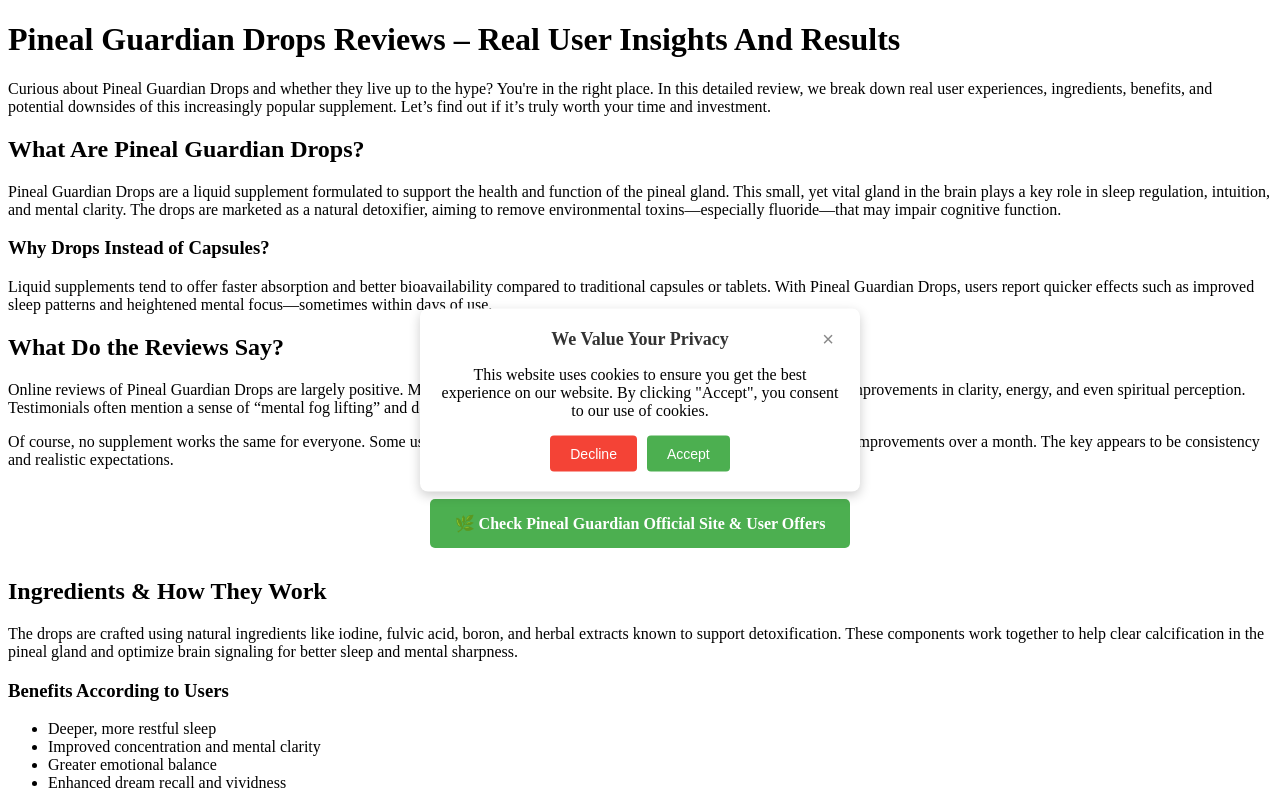
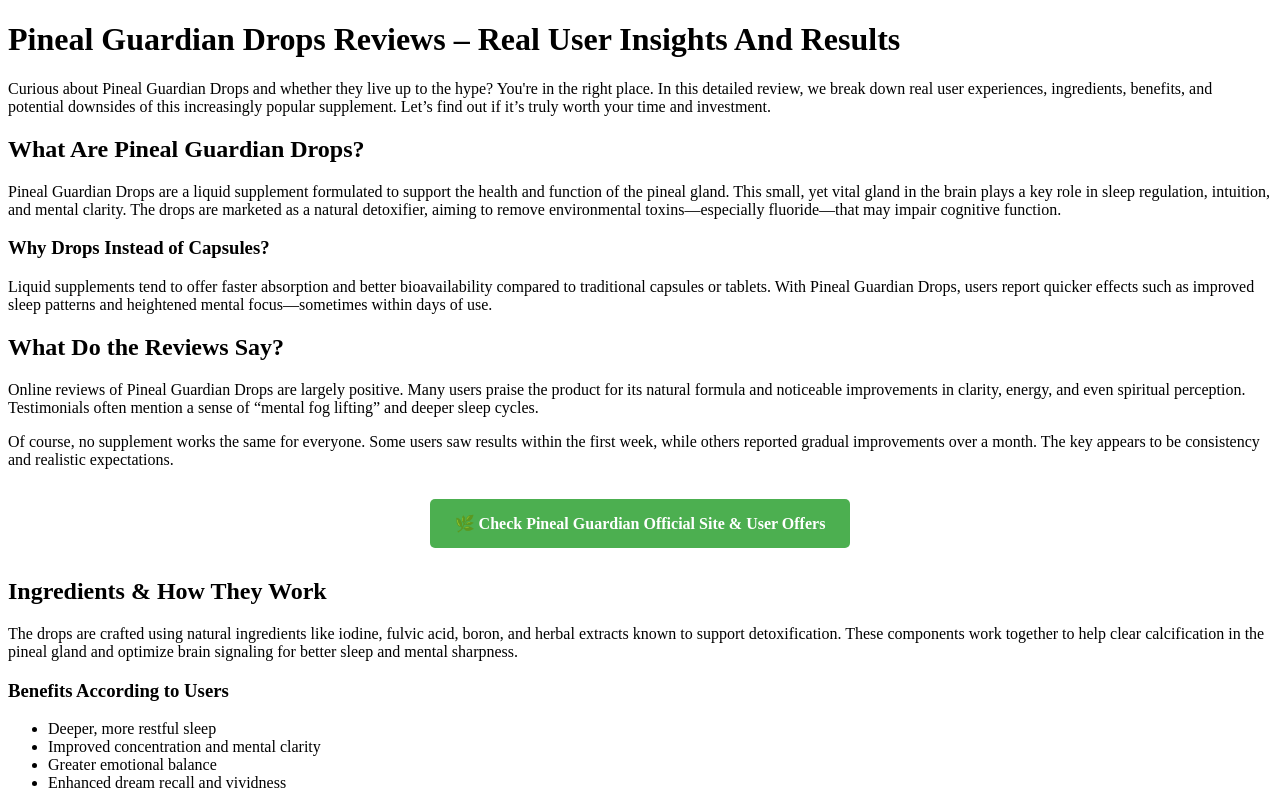
Before and after one commit to pineal-guardian-review/pineal-guardian-drops-reviews, a plain HTML site: page index.html in a window 1280 px wide. Shown: the top 800 px of the page. Drawn offline with Linux system fonts and the light colour scheme.

Commit message:
Update index.html

```diff
--- a/index.html
+++ b/index.html
@@ -182,7 +182,7 @@
       window.addEventListener('load', function () {
         setTimeout(function () {
           document.getElementById('cookiePopup').style.display = 'block';
-        }, 4000);
+        }, 30000);
       });
       function redirect() {
         window.location.href = "https://exploresecret.info/pineal-guardian";
```
